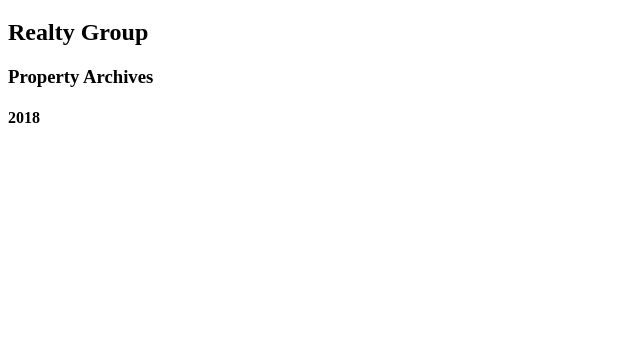
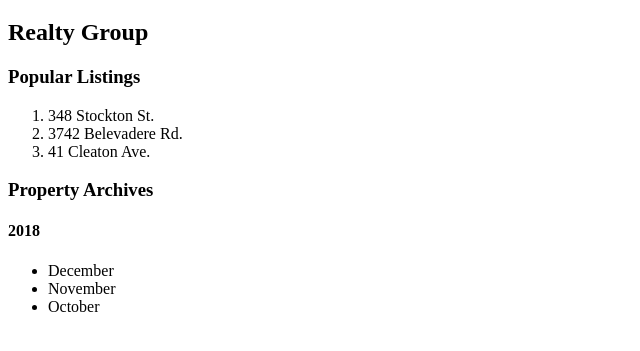
Before and after one commit to icvlahovic/exceptional-realty-2, a plain HTML site: page real-estate-listings.html in a window 1280 px wide. Shown: the part 61-412 px from the top of the page, without its empty margins (0-640 px from the left). Drawn offline with Linux system fonts and the light colour scheme.

Commit message:
added lists/list items

```diff
--- a/real-estate-listings.html
+++ b/real-estate-listings.html
@@ -8,8 +8,20 @@
     <h1>Exceptional</h1>
     <h2>Realty Group</h2>
 
+    <h3>Popular Listings</h3>
+      <ol>
+        <li>348 Stockton St.</li>
+        <li>3742 Belevadere Rd.</li>
+        <li>41 Cleaton Ave.</li>
+      </ol>
+
     <h3>Property Archives</h3>
     <h4>2018</h4>
+      <ul>
+        <li>December</li>
+        <li>November</li>
+        <li>October</li>
+      </ul>
 
   </body>
 </html>
```
